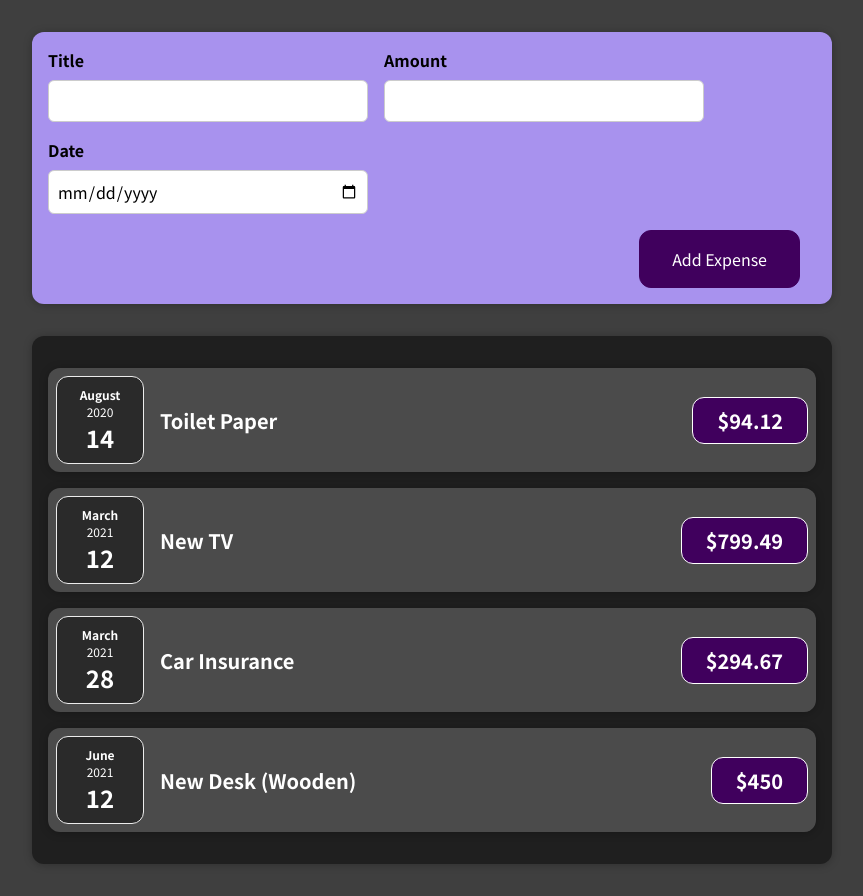
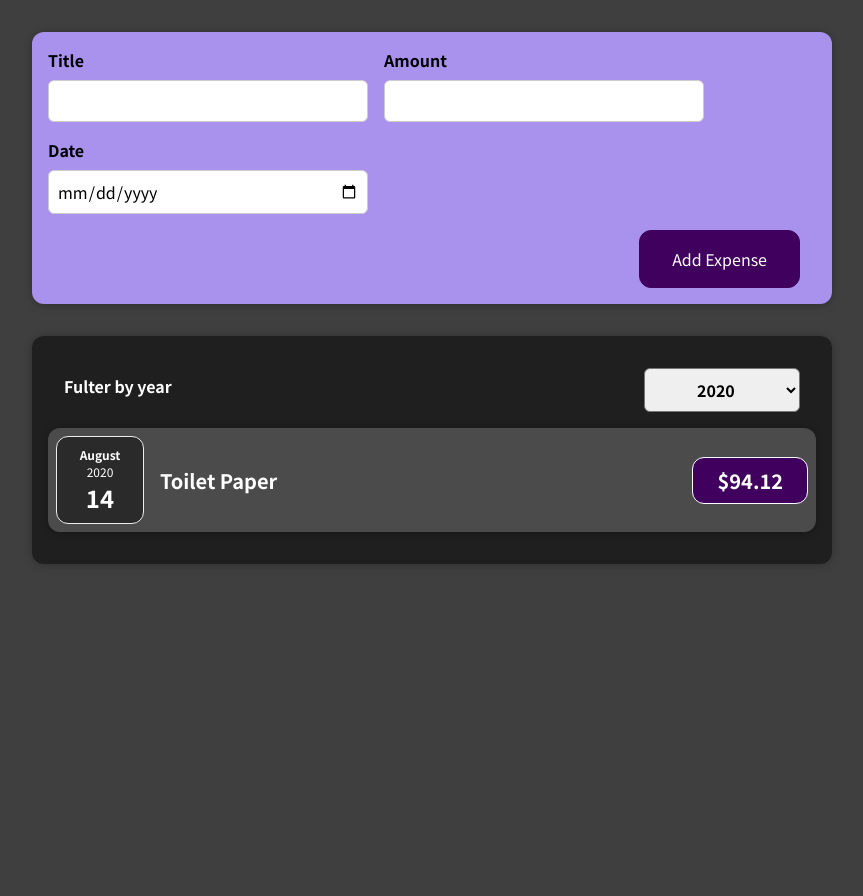
Before and after one commit to GiorgiBabunashvili/expense, a React (Create React App) app: page / in a window 1280 px wide. Shown: the whole page, without its empty margins (208-1071 px from the left). After the commit the page ends 800 px from the top, so only its background shows below. Built offline with nearby package versions, Linux system fonts and the light colour scheme.

Commit message:
expense list

```diff
--- a/src/App.js
+++ b/src/App.js
@@ -1,8 +1,8 @@
+import { useState } from "react";
 import Expenses from "./components/Expenses/Expenses";
 import NewExpense from "./components/NewExpense/NewExpense";
 
-function App() {
-  const expenses = [
+const DUMMY_EXPENSES = [
   {
     id: "e1",
     title: "Toilet Paper",
@@ -24,8 +24,13 @@ function App() {
   },
 ];
 
+function App() {
+  const [expenses, setExpenses] = useState(DUMMY_EXPENSES);
+
   const addExpenseHandler = (expense) => {
-    console.log(expense);
+    setExpenses((prevExpenses) => {
+      return [expense, ...prevExpenses];
+    });
   };
 
   return (
--- a/src/components/Expenses/ExpenseFilter.css
+++ b/src/components/Expenses/ExpenseFilter.css
@@ -0,0 +1,24 @@
+.expenses-filter {
+  color: white;
+  padding: 0 1rem;
+}
+
+.expenses-filter__control {
+  display: flex;
+  width: 100%;
+  align-items: center;
+  justify-content: space-between;
+  margin: 1rem 0;
+}
+
+.expenses-filter label {
+  font-weight: bold;
+  margin-bottom: 0.5rem;
+}
+
+.expenses-filter select {
+  font: inherit;
+  padding: 0.5rem 3rem;
+  font-weight: bold;
+  border-radius: 6px;
+}
--- a/src/components/Expenses/ExpenseFilter.js
+++ b/src/components/Expenses/ExpenseFilter.js
@@ -1,7 +1,23 @@
 import "./ExpenseFilter.css";
 
-const ExpenseFilter = () => {
-  return <div></div>;
+const ExpenseFilter = (props) => {
+  const dropDownHandler = (e) => {
+    props.onChangeFilter(e.target.value);
+  };
+
+  return (
+    <div className="expenses-filter">
+      <div className="expenses-filter__control">
+        <label>Fulter by year</label>
+        <select value={props.selected} onChange={dropDownHandler}>
+          <option value="2022">2022</option>
+          <option value="2021">2021</option>
+          <option value="2020">2020</option>
+          <option value="2019">2019</option>
+        </select>
+      </div>
+    </div>
+  );
 };
 
 export default ExpenseFilter;
--- a/src/components/Expenses/Expenses.js
+++ b/src/components/Expenses/Expenses.js
@@ -1,8 +1,8 @@
 import { useState } from "react";
 import Card from "../UI/Card";
-import ExpenseItem from "./ExpenseItem";
 import "./Expenses.css";
 import ExpenseFilter from "./ExpenseFilter";
+import ExpensesList from "./ExpensesList";
 
 const Expenses = (props) => {
   const [filteredYear, setFilteredYear] = useState("2020");
@@ -11,32 +11,17 @@ const Expenses = (props) => {
     setFilteredYear(selectYear);
   };
 
+  const filteredExpenses = props.items.filter((expense) => {
+    return expense.date.getFullYear().toString() === filteredYear;
+  });
+
   return (
     <Card className="expenses">
       <ExpenseFilter
         selected={filteredYear}
         onChangeFilter={filterChangeHandler}
       />
-      <ExpenseItem
-        title={props.items[0].title}
-        date={props.items[0].date}
-        amount={props.items[0].amount}
-      />
-      <ExpenseItem
-        title={props.items[1].title}
-        date={props.items[1].date}
-        amount={props.items[1].amount}
-      />
-      <ExpenseItem
-        title={props.items[2].title}
-        date={props.items[2].date}
-        amount={props.items[2].amount}
-      />
-      <ExpenseItem
-        title={props.items[3].title}
-        date={props.items[3].date}
-        amount={props.items[3].amount}
-      />
+      <ExpensesList items={filteredExpenses} />
     </Card>
   );
 };
--- /dev/null
+++ b/src/components/Expenses/ExpensesList.css
@@ -0,0 +1,9 @@
+.expenses-list {
+  list-style: none;
+  padding: 0;
+}
+
+.expenses-list__fallback {
+  color: white;
+  text-align: center;
+}
--- /dev/null
+++ b/src/components/Expenses/ExpensesList.js
@@ -0,0 +1,23 @@
+import ExpenseItem from "./ExpenseItem";
+import "./ExpensesList.css";
+
+const ExpensesList = (props) => {
+  if (props.items.length === 0) {
+    return <h2 className="expenses-list__fallback">No expenses found!</h2>;
+  }
+
+  return (
+    <ul className="expenses-list">
+      {props.items.map((item) => (
+        <ExpenseItem
+          key={item.id}
+          title={item.title}
+          amount={item.amount}
+          date={item.date}
+        />
+      ))}
+    </ul>
+  );
+};
+
+export default ExpensesList;
```
Lines whose indentation alone changed are shown as unchanged.
